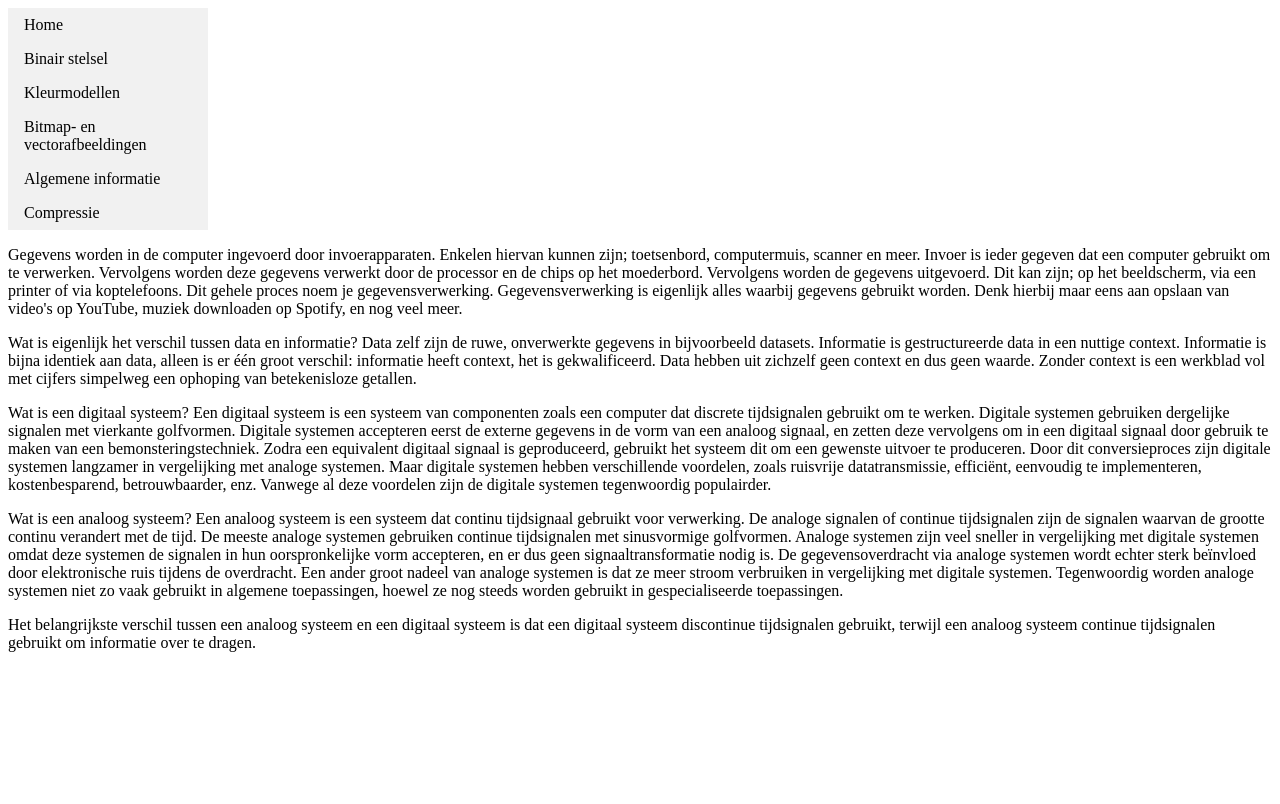
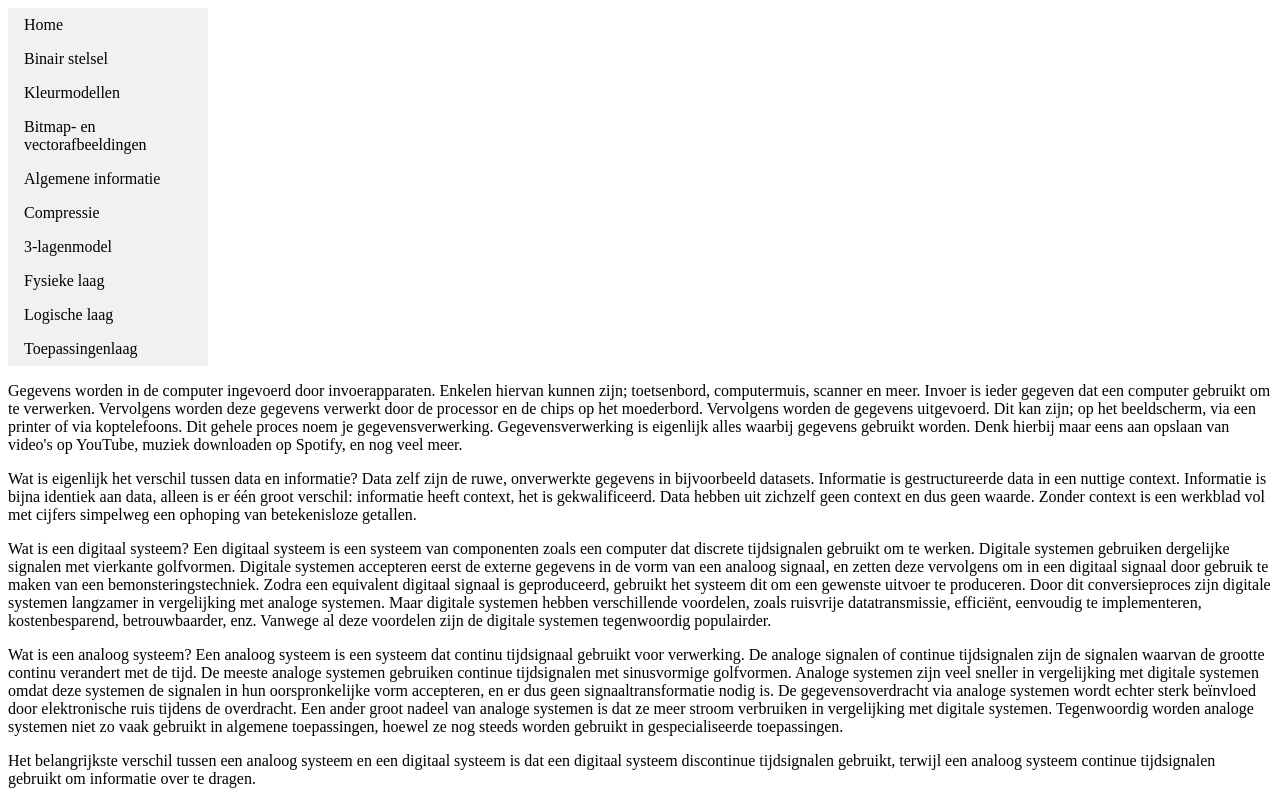
Before and after one commit to SofieFakkel/SofieFakkel.github.io, a plain HTML site: page algemeneinformatie.html in a window 1280 px wide. Drawn offline with Linux system fonts and the light colour scheme.

Commit message:
ul aangepast

```diff
--- a/algemeneinformatie.html
+++ b/algemeneinformatie.html
@@ -14,6 +14,10 @@
             <li><a href="bitmapvectorafbeeldingen.html">Bitmap- en vectorafbeeldingen</a></li>
             <li><a href="algemeneinformatie.html">Algemene informatie</a></li>
             <li><a href="compressie.html">Compressie</a></li>
+            <li><a href="3-lagenmodel.html">3-lagenmodel</a></li>
+            <li><a href="fysiekelaag.html">Fysieke laag</a></li>
+            <li><a href="logischelaag.html">Logische laag</a></li>
+            <li><a href="toepassingenlaag.html">Toepassingenlaag</a></li>
         </ul>
 
         <p>
```
Also changed, not shown: 3-lagenmodel.html (+3 -1 lines), Fysieke laag/fysiekelaag.html (+2 -0 lines), Logische laag/logischelaag.html (+1 -0 lines), binairstelsel.html (+4 -0 lines), bitmapvectorafbeeldingen.html (+4 -0 lines), compressie.html (+4 -0 lines), index.html (+4 -0 lines), kleurmodellen.html (+4 -0 lines).
